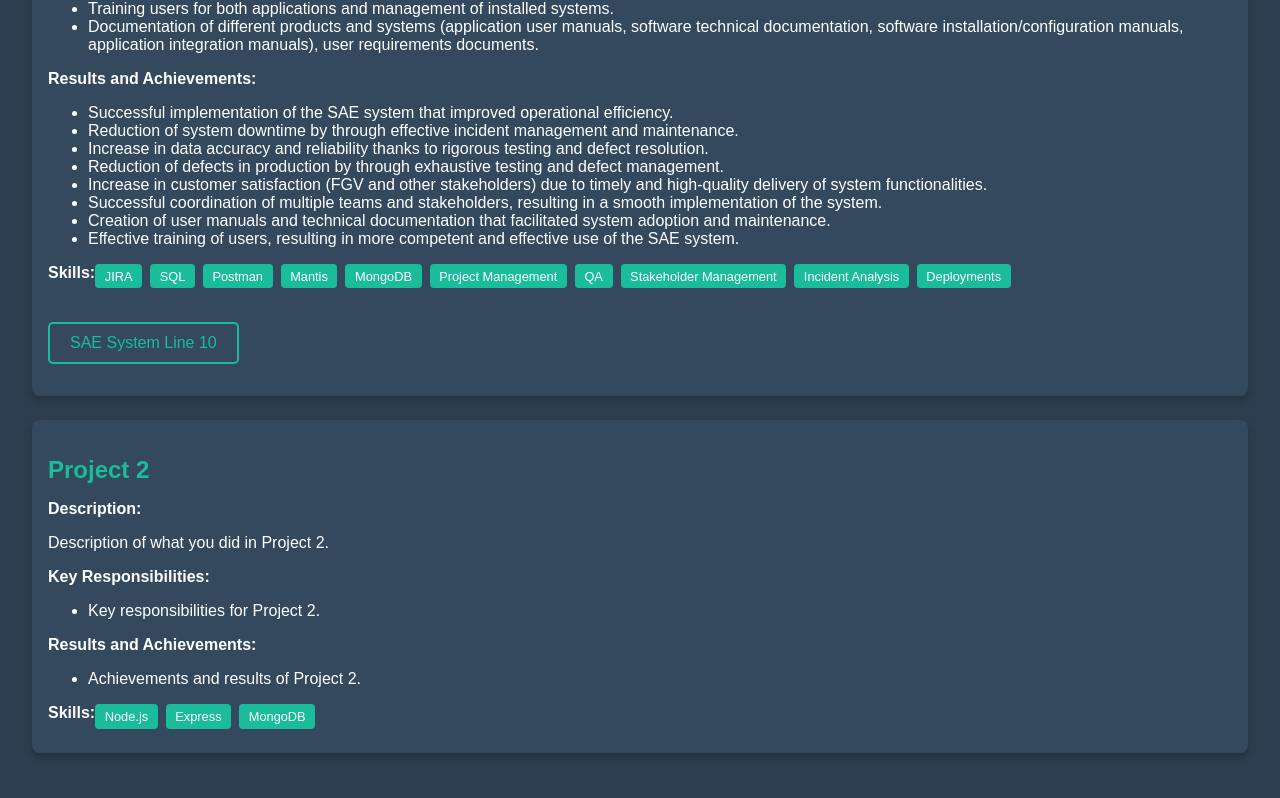
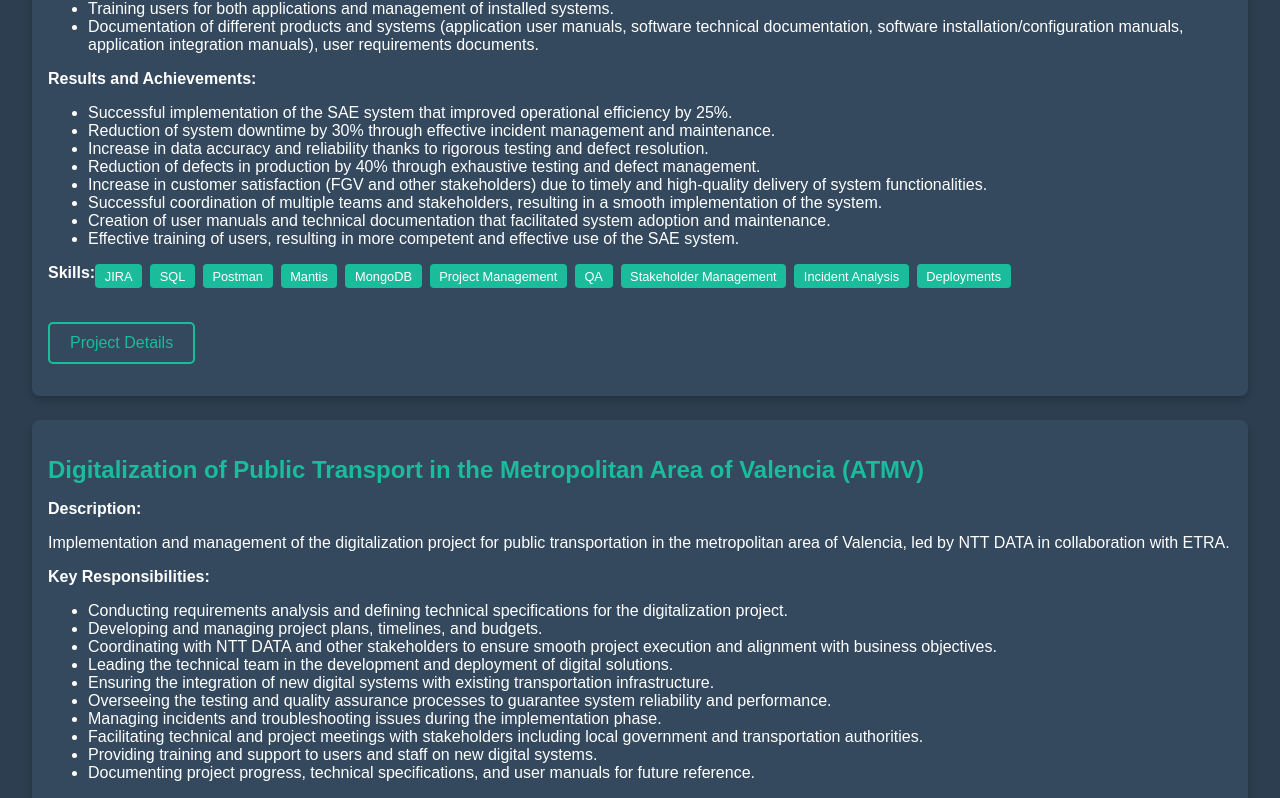
Before and after one commit to albope/perfil-profesional, a React (Create React App) app: page /projects in a window 1280 px wide. Shown: the part 560-1358 px from the top of the page. Built offline with nearby package versions, Linux system fonts and the light colour scheme.

Commit message:
Actualizar sección de proyectos con un segundo proyecto

```diff
--- a/src/components/Projects.js
+++ b/src/components/Projects.js
@@ -22,10 +22,10 @@
       Documentation of different products and systems (application user manuals, software technical documentation, software installation/configuration manuals, application integration manuals), user requirements documents.
     `,
     results: `
-      Successful implementation of the SAE system that improved operational efficiency.
-      Reduction of system downtime by through effective incident management and maintenance.
+      Successful implementation of the SAE system that improved operational efficiency by 25%.
+      Reduction of system downtime by 30% through effective incident management and maintenance.
       Increase in data accuracy and reliability thanks to rigorous testing and defect resolution.
-      Reduction of defects in production by through exhaustive testing and defect management.
+      Reduction of defects in production by 40% through exhaustive testing and defect management.
       Increase in customer satisfaction (FGV and other stakeholders) due to timely and high-quality delivery of system functionalities.
       Successful coordination of multiple teams and stakeholders, resulting in a smooth implementation of the system.
       Creation of user manuals and technical documentation that facilitated system adoption and maintenance.
@@ -35,18 +35,31 @@
     link: 'https://www.fgv.es/la-generalitat-adjudica-la-instalacion-de-los-sistemas-de-senalizacion-y-comunicaciones-de-la-linea-10-y-de-la-red-tranviaria-de-metrovalencia/'
   },
   {
-    name: 'Project 2',
+    name: 'Digitalization of Public Transport in the Metropolitan Area of Valencia (ATMV)',
     description: `
-      Description of what you did in Project 2.
+      Implementation and management of the digitalization project for public transportation in the metropolitan area of Valencia, led by NTT DATA in collaboration with ETRA.
     `,
     responsibilities: `
-      Key responsibilities for Project 2.
+      Conducting requirements analysis and defining technical specifications for the digitalization project.
+      Developing and managing project plans, timelines, and budgets.
+      Coordinating with NTT DATA and other stakeholders to ensure smooth project execution and alignment with business objectives.
+      Leading the technical team in the development and deployment of digital solutions.
+      Ensuring the integration of new digital systems with existing transportation infrastructure.
+      Overseeing the testing and quality assurance processes to guarantee system reliability and performance.
+      Managing incidents and troubleshooting issues during the implementation phase.
+      Facilitating technical and project meetings with stakeholders including local government and transportation authorities.
+      Providing training and support to users and staff on new digital systems.
+      Documenting project progress, technical specifications, and user manuals for future reference.
     `,
     results: `
-      Achievements and results of Project 2.
+      Successful deployment of digital solutions that enhanced the efficiency and reliability of public transportation.
+      Reduction in operational costs through improved system automation and integration.
+      Increase in user satisfaction and engagement with the transportation system due to enhanced digital services.
+      Successful coordination and collaboration with multiple stakeholders, leading to timely project completion.
+      Development of comprehensive documentation and training materials to support ongoing system use and maintenance.
     `,
-    skills: ['Node.js', 'Express', 'MongoDB'],
-    link: ''
+    skills: ['Project Management', 'Technical Analysis', 'Stakeholder Management', 'Quality Assurance', 'System Integration', 'Training and Support'],
+    link: 'https://es.nttdata.com/newsfolder/ntt-data-digitaliza-el-transporte-publico-del-area-metropolitana-de-valencia'
   },
   // Add more projects here
 ];
@@ -81,7 +94,7 @@
           </div>
           {project.link && (
             <p>
-              <a href={project.link} target="_blank" rel="noopener noreferrer" className="project-link-button">SAE System Line 10</a>
+              <a href={project.link} target="_blank" rel="noopener noreferrer" className="project-link-button">Project Details</a>
             </p>
           )}
         </div>
```
